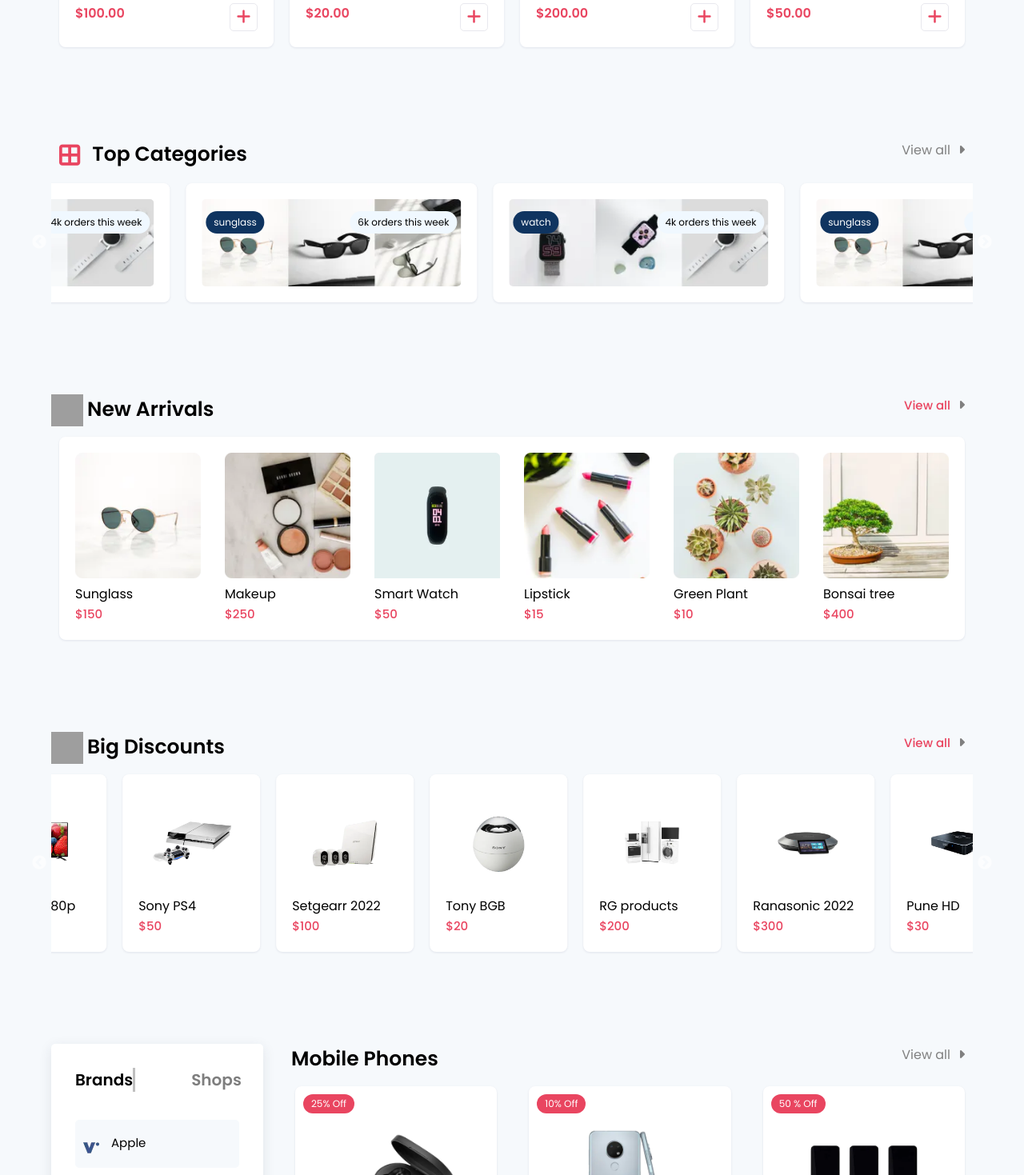
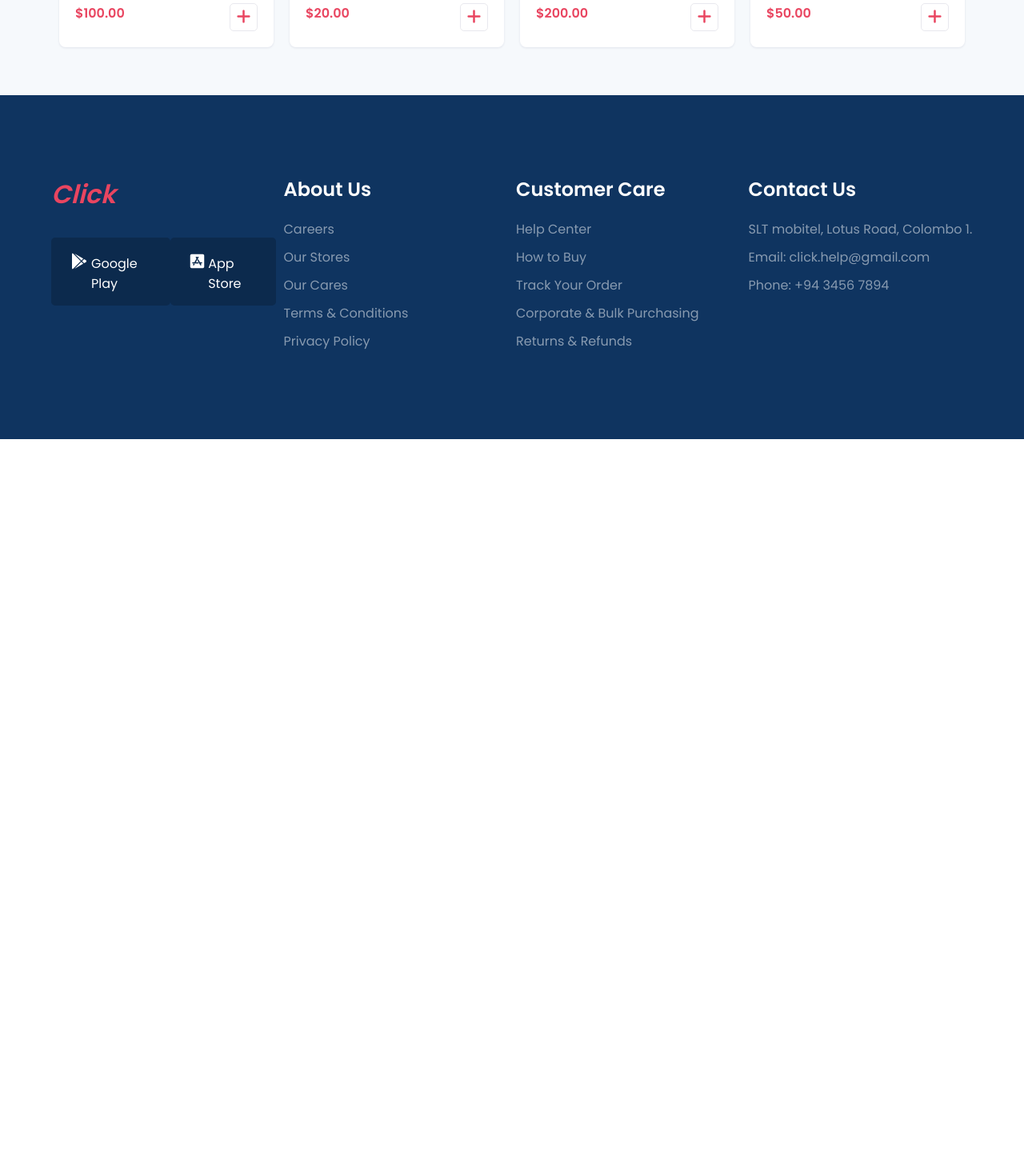
Before and after one commit to whdcharuka/Click-React, a React (Create React App) app: page /Pet in a window 1280 px wide. Shown: the part 1181-2650 px from the top of the page at 80% size. After the commit the page ends 1730 px from the top, so only its background shows below. Built offline with nearby package versions, Linux system fonts and the light colour scheme; grey boxes are pictures that could not be loaded.

Commit message:
modified

```diff
--- a/src/pages/Fashion.jsx
+++ b/src/pages/Fashion.jsx
@@ -11,10 +11,10 @@ const Pages = ({ productItems, addToCart, CartItem, shopItems }) => {
     <>
       <Home CartItem={CartItem} />
       <FlashDeals productItems={productItems} addToCart={addToCart} />
-      <TopCate />
-      <NewArrivals />
-      <Discount />
-      <Shop shopItems={shopItems} addToCart={addToCart} />
+      {/* <TopCate /> */}
+      {/* <NewArrivals /> */}
+      {/* <Discount /> */}
+      {/* <Shop shopItems={shopItems} addToCart={addToCart} /> */}
     </>
   )
 }
```
